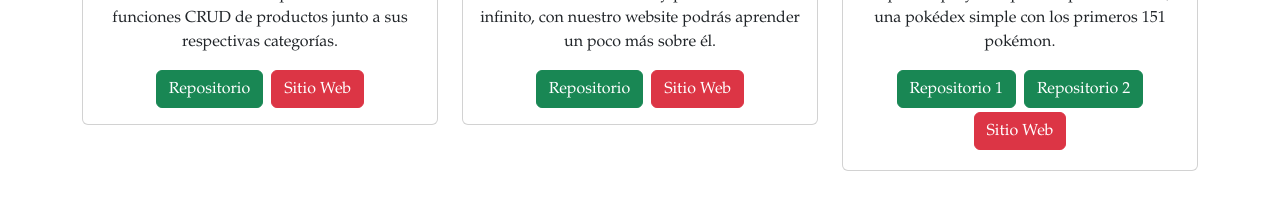
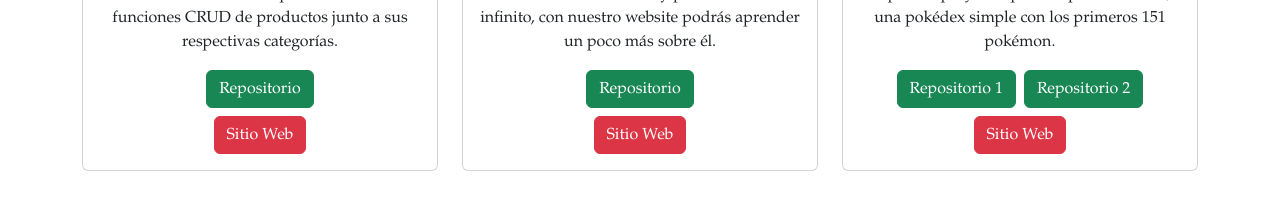
Before and after one commit to jeici21/portfolio, a React (Vite) app: page / in a window 1280 px wide. Shown: the part 2520-2724 px from the top of the page. Built offline with nearby package versions, Linux system fonts and the light colour scheme.

Commit message:
correcciones al tamaño de las cartas

```diff
--- a/src/components/Proyectos.tsx
+++ b/src/components/Proyectos.tsx
@@ -24,7 +24,7 @@ const Proyectos = ({ darkMode }: ProyectosProps) => {
       <div className="row row-gap-2 justify-content-center">
         {proyectos.map((proyecto, index) => (
           <div className="col-md-6 col-lg-4" key={index}>
-            <div className={`card ${darkMode && 'text-bg-dark border-light'}`}>
+            <div className={`card ${darkMode && 'text-bg-dark border-light h-100'}`}>
               <img src={proyecto.img} className="card-img-top" alt="K-Market E-commerce" height={180} />
               <div className="card-body">
                 <p className="card-title fw-bold">{proyecto.titulo}</p>
@@ -32,9 +32,8 @@ const Proyectos = ({ darkMode }: ProyectosProps) => {
                 {proyecto.repo && <a href={proyecto.repo} target="_blank" className="btn btn-success mx-1">
                   Repositorio {proyecto.repo_2 && '1'}</a>}
                 {proyecto.repo_2 && <a href={proyecto.repo_2} target="_blank" className="btn btn-success mx-1">
-                  Repositorio 2</a>}
-                <a href={proyecto.link} target="_blank" className={`btn btn-danger ${proyecto.repo_2 ? 'm-1' : 'mx-1'}`}>
-                  Sitio Web</a>
+                  Repositorio 2</a>}<br />
+                <a href={proyecto.link} target="_blank" className={`btn btn-danger mt-2`}>Sitio Web</a>
               </div>
             </div>
           </div>
```
